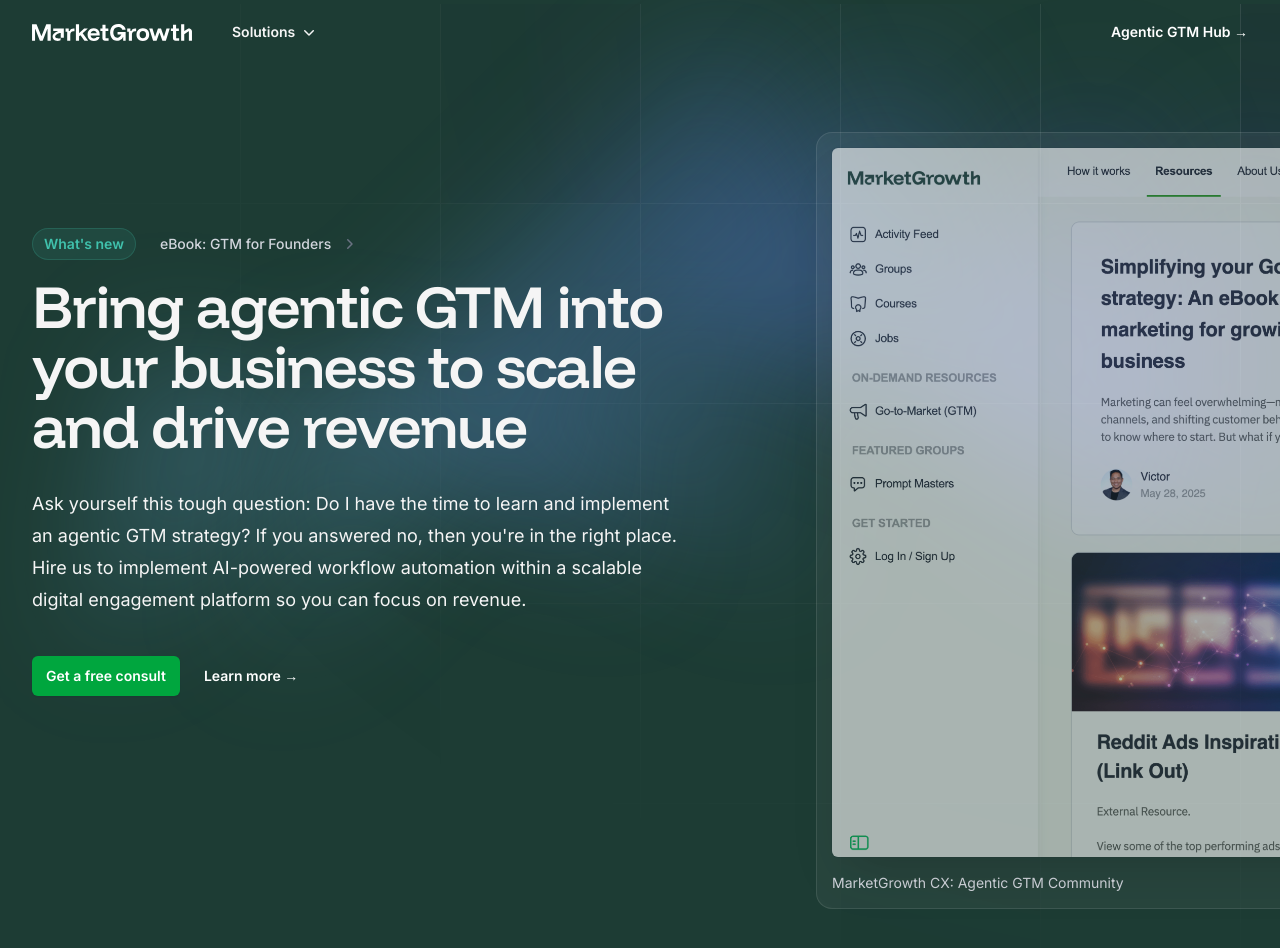
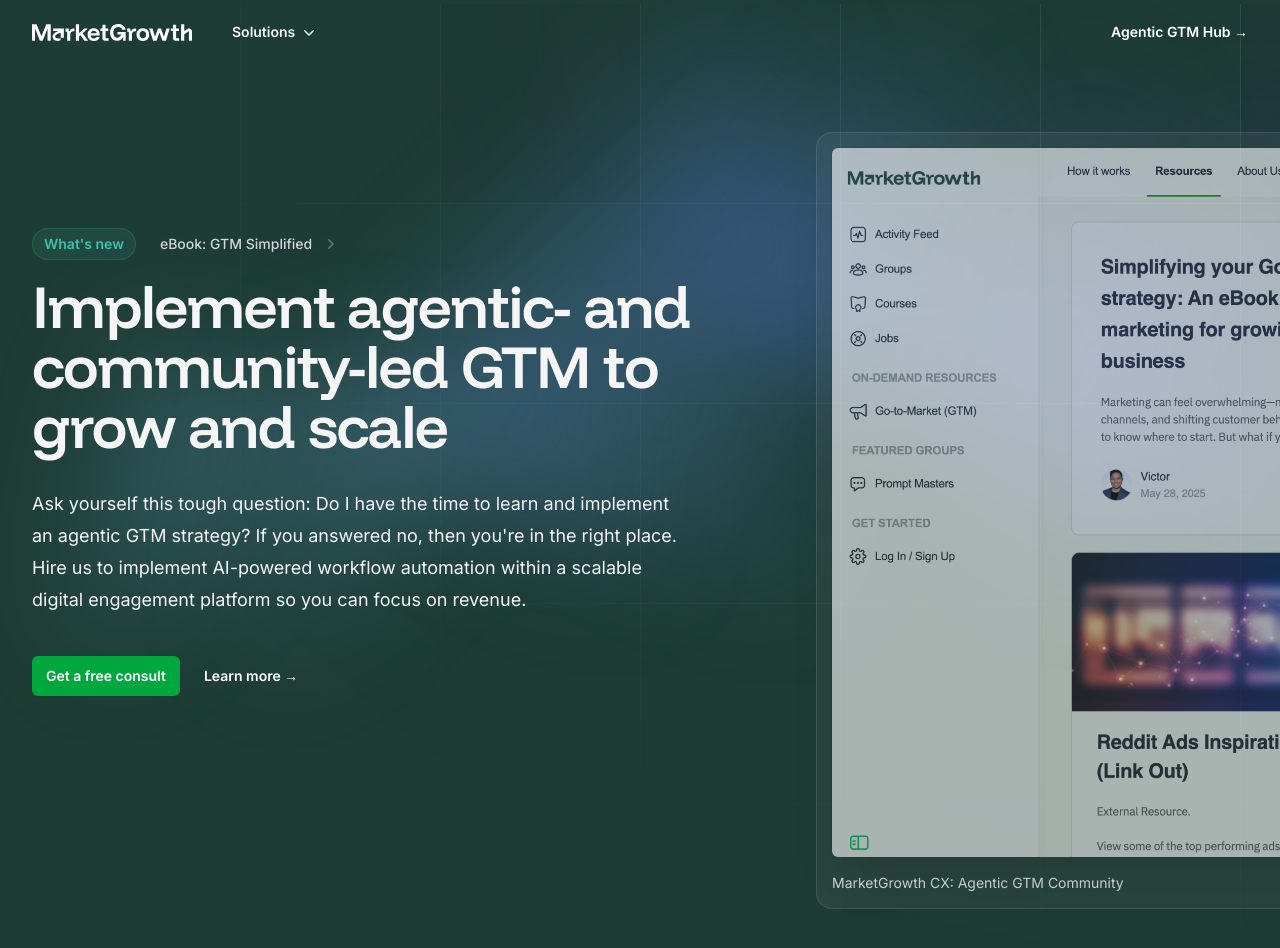
Before and after one commit to growthUx/mgio, a Next.js app: page / in a window 1280 px wide. Shown: the top 948 px of the page. Built offline with nearby package versions, Linux system fonts and the light colour scheme.

Commit message:
Update HomePage.jsx

```diff
--- a/src/app/HomePage.jsx
+++ b/src/app/HomePage.jsx
@@ -109,12 +109,12 @@
                     What&apos;s new
                   </span>
                   <span className="inline-flex items-center space-x-2 text-sm/6 font-medium text-gray-300">
-                    <span>eBook: GTM for Founders</span>
+                    <span>eBook: GTM Simplified</span>
                     <ChevronRightIcon aria-hidden="true" className="size-5 text-gray-500" />
                   </span>
                 </a>
               </div>
-              <h1 className="font-funnel-display text-4xl font-semibold tracking-tight text-[#F5F5F5] sm:text-6xl">Bring agentic GTM into your business to scale and drive revenue</h1>
+              <h1 className="font-funnel-display text-4xl font-semibold tracking-tight text-[#F5F5F5] sm:text-6xl">Implement agentic- and community-led GTM to grow and scale</h1>
               <p className="mt-8 text-md max-w-2xl mx-auto text-pretty text-[#F5F5F5] sm:text-lg/8 sm:mx-0 sm:pr-6">Ask yourself this tough question: Do I have the time to learn and implement an agentic GTM strategy? If you answered no, then you&apos;re in the right place. Hire us to implement AI-powered workflow automation within a scalable digital engagement platform so you can focus on revenue.</p>
               {/* <p className="mt-8 font-semibold text-[#00a63e]">We&apos;re here to help!</p> */}
               <div className="mt-10 flex items-center gap-x-6">
```
